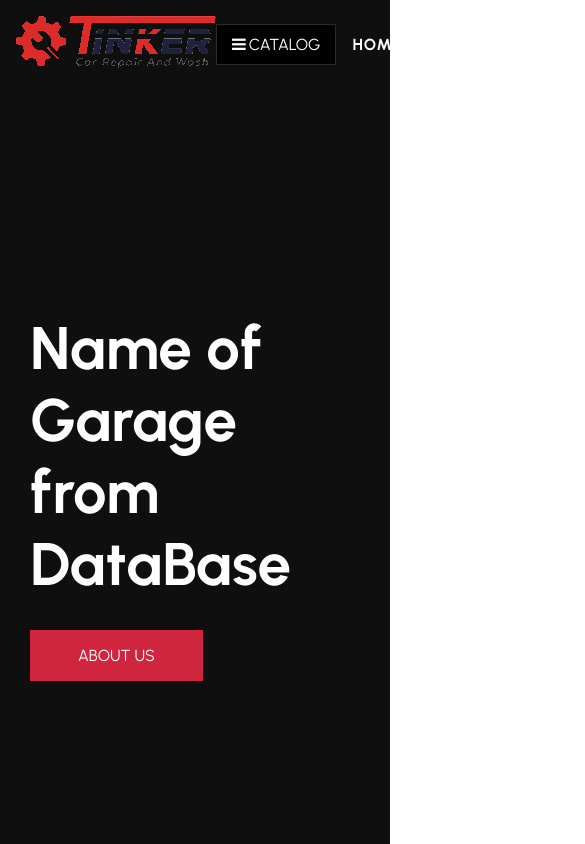
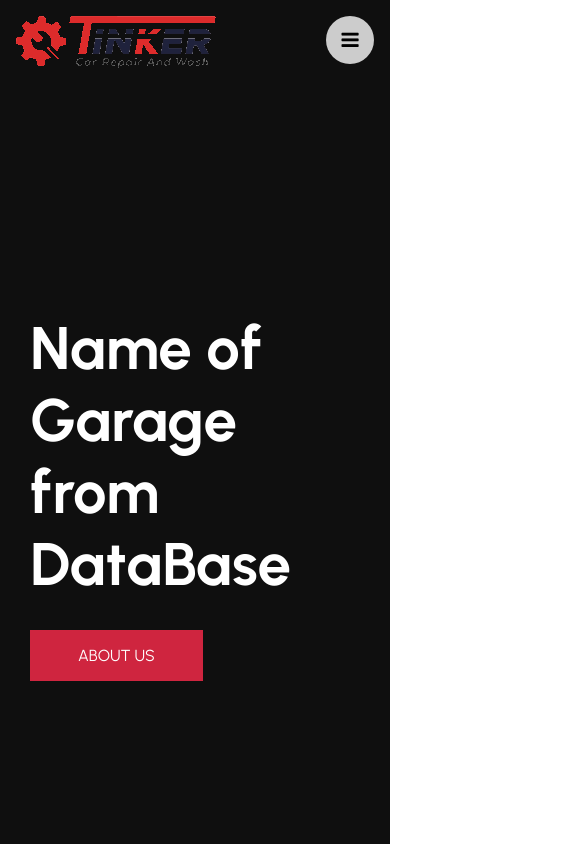
Before and after one commit to osama-ismail/Web-Graduation-Project, a React (Create React App) app: page /login/1 in a window 390 px wide. Shown: the top 844 px of the page, 585 px wide, since content can reach past the window. Built offline with nearby package versions, Linux system fonts and the light colour scheme.

Commit message:
Make navbar responsive

```diff
--- a/src/components/GarageHome Page/navigation_bar/NavigationBar.jsx
+++ b/src/components/GarageHome Page/navigation_bar/NavigationBar.jsx
@@ -5,6 +5,7 @@ import logo from "../../../assets/images/logo.png";
 import "./styles.css";
 import NotificationBox from "../notification-box/NotificationBox";
 import UserBox from "../user-box/UserBox";
+import { MediumScreen } from '../../responsive/Responsive';
 
 const Container = styled.div`
     display: flex;
@@ -20,12 +21,35 @@ const Right = styled.div`
     display: flex;
     align-items: center;
     text-align: right;
+
+    ${MediumScreen({ display: "none" })}
+`
+
+const Menu = styled.div`
+    position: relative;
+    border: none;
+    padding: 9px;
+    display: flex;
+    justify-content: center;
+    align-items: center;
+    cursor: pointer;
+    font-size: 20px;
+    background-color: #ccc;
+    border-radius: 50%;
+    width: 30px;
+    height: 30px;
+    display: none;
+
+    ${MediumScreen({ display: "flex" })}
 `
 
 const Center = styled.div`
     text-align: center;
     display: flex;
     align-items: center;
+    margin: 0 1rem;
+
+    ${MediumScreen({ display: "none" })}
 `
 
 const Left = styled.div``
@@ -101,7 +125,7 @@ const NavigationBar = ({ handleUserBox, handleNotificationBox }) => {
     const [showBackground, setBackground] = React.useState(false)
 
     window.addEventListener("scroll", () => {
-        if (window.scrollY >= 50)
+        if (window.scrollY >= 100)
             setBackground(true)
         else
             setBackground(false)
@@ -114,6 +138,9 @@ const NavigationBar = ({ handleUserBox, handleNotificationBox }) => {
                     <Logo src={logo} alt="logo" />
                 </NavLink>
             </Left>
+            <Menu>
+                <i class="fa fa-bars" aria-hidden="true"></i>
+            </Menu>
             <Center>
                 <Catalog>
                     <i class="fa fa-bars" aria-hidden="true"></i>
--- a/src/components/responsive/Responsive.js
+++ b/src/components/responsive/Responsive.js
@@ -19,3 +19,13 @@ export const Tablet = (props) => {
         `
     );
 };
+
+export const MediumScreen = (props) => {
+    return (
+        css`
+            @media only screen and (max-width: 1024px) {
+                ${props}
+            }
+        `
+    );
+};
```
